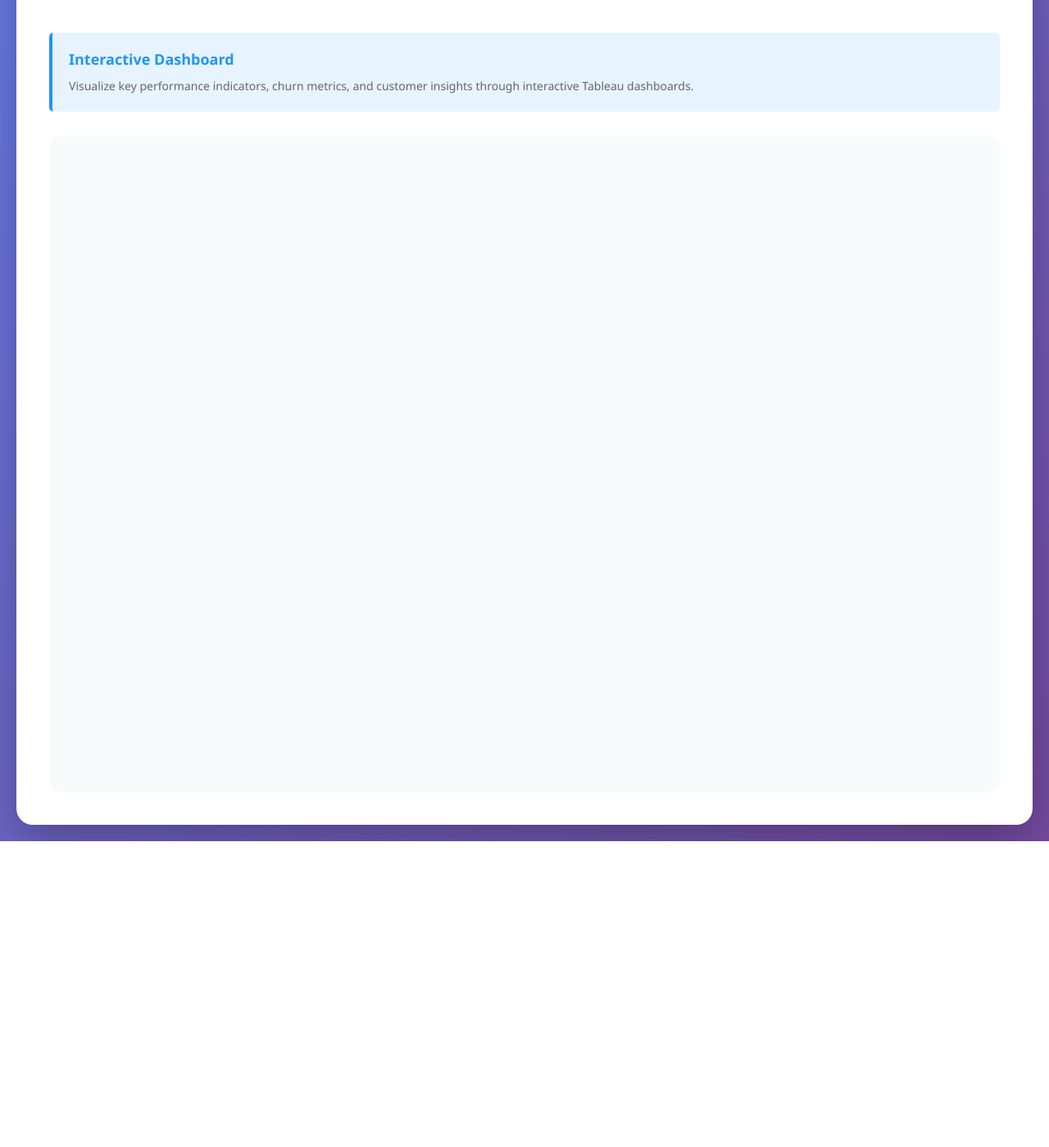
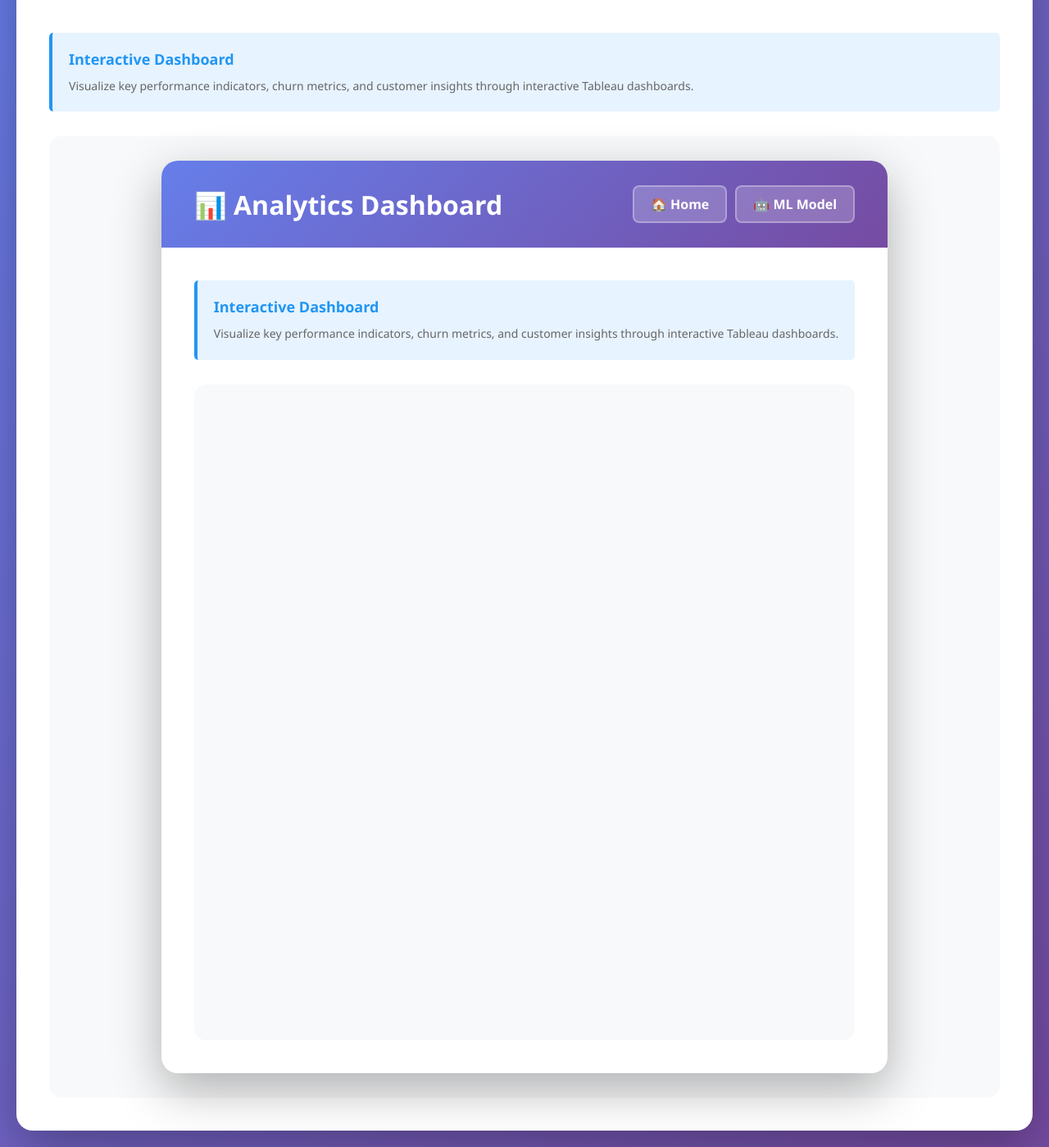
Before and after one commit to DBDA-Group-6/Auto-Insurance-Churn-Prediction, a Flask app: page /dashboard in a window 1280 px wide. Shown: the part 126-1525 px from the top of the page at 82% size. Before the commit the page ends 1152 px from the top, so only its background shows below. Run offline with Flask 3, Linux system fonts and the light colour scheme; some libraries are stand-ins or nearby versions.

Commit message:
Update dashboard.html
embed code changed

```diff
--- a/auto_insurance/templates/dashboard.html
+++ b/auto_insurance/templates/dashboard.html
@@ -1,4 +1,187 @@
 <!DOCTYPE html>
+<html lang="en">
+<head>
+    <meta charset="UTF-8">
+    <meta name="viewport" content="width=device-width, initial-scale=1.0">
+    <title>Dashboard - Auto Insurance Churn Prediction</title>
+    <style>
+        * {
+            margin: 0;
+            padding: 0;
+            box-sizing: border-box;
+        }
+
+        body {
+            font-family: 'Segoe UI', Tahoma, Geneva, Verdana, sans-serif;
+            background: linear-gradient(135deg, #667eea 0%, #764ba2 100%);
+            min-height: 100vh;
+            padding: 20px;
+        }
+
+        .container {
+            max-width: 1400px;
+            margin: 0 auto;
+            background: white;
+            border-radius: 20px;
+            box-shadow: 0 20px 60px rgba(0, 0, 0, 0.3);
+            overflow: hidden;
+        }
+
+        .header {
+            background: linear-gradient(135deg, #667eea 0%, #764ba2 100%);
+            color: white;
+            padding: 30px 40px;
+            display: flex;
+            justify-content: space-between;
+            align-items: center;
+            flex-wrap: wrap;
+            gap: 20px;
+        }
+
+        .header h1 {
+            font-size: 32px;
+            font-weight: 700;
+        }
+
+        .nav-buttons {
+            display: flex;
+            gap: 10px;
+        }
+
+        .nav-button {
+            padding: 10px 20px;
+            background: rgba(255, 255, 255, 0.2);
+            color: white;
+            text-decoration: none;
+            border-radius: 8px;
+            font-weight: 600;
+            transition: all 0.3s ease;
+            border: 2px solid rgba(255, 255, 255, 0.3);
+        }
+
+        .nav-button:hover {
+            background: rgba(255, 255, 255, 0.3);
+            border-color: rgba(255, 255, 255, 0.5);
+        }
+
+        .dashboard-content {
+            padding: 40px;
+        }
+
+        .info-box {
+            background: #e7f3ff;
+            border-left: 4px solid #2196F3;
+            padding: 20px;
+            margin-bottom: 30px;
+            border-radius: 5px;
+        }
+
+        .info-box h3 {
+            color: #2196F3;
+            margin-bottom: 10px;
+            font-size: 18px;
+        }
+
+        .info-box p {
+            color: #666;
+            font-size: 14px;
+            line-height: 1.6;
+        }
+
+        .tableau-container {
+            background: #f8f9fa;
+            border-radius: 15px;
+            padding: 30px;
+            min-height: 800px;
+            display: flex;
+            justify-content: center;
+            align-items: center;
+        }
+
+        .placeholder {
+            text-align: center;
+            color: #999;
+            max-width: 800px;
+        }
+
+        .placeholder h2 {
+            font-size: 28px;
+            margin-bottom: 15px;
+            color: #666;
+        }
+
+        .placeholder p {
+            font-size: 16px;
+            line-height: 1.8;
+            margin-bottom: 20px;
+        }
+
+        .instructions {
+            background: #fff3cd;
+            border-left: 4px solid #ffc107;
+            padding: 20px;
+            margin-top: 30px;
+            border-radius: 5px;
+            text-align: left;
+        }
+
+        .instructions h4 {
+            color: #856404;
+            margin-bottom: 10px;
+            font-size: 16px;
+        }
+
+        .instructions ol {
+            color: #856404;
+            font-size: 14px;
+            line-height: 1.8;
+            margin-left: 20px;
+        }
+
+        code {
+            background: #e9ecef;
+            padding: 2px 6px;
+            border-radius: 3px;
+            font-size: 13px;
+        }
+
+        @media (max-width: 768px) {
+            .header {
+                padding: 20px;
+            }
+
+            .header h1 {
+                font-size: 24px;
+            }
+
+            .dashboard-content {
+                padding: 20px;
+            }
+
+            .tableau-container {
+                min-height: 600px;
+            }
+        }
+    </style>
+</head>
+<body>
+    <div class="container">
+        <div class="header">
+            <h1>📊 Analytics Dashboard</h1>
+            <div class="nav-buttons">
+                <a href="/" class="nav-button">🏠 Home</a>
+                <a href="/ml-model" class="nav-button">🤖 ML Model</a>
+            </div>
+        </div>
+
+        <div class="dashboard-content">
+            <div class="info-box">
+                <h3>Interactive Dashboard</h3>
+                <p>Visualize key performance indicators, churn metrics, and customer insights through interactive Tableau dashboards.</p>
+            </div>
+
+            <div class="tableau-container">
+                <!DOCTYPE html>
 <html lang="en">
 <head>
     <meta charset="UTF-8">
@@ -188,3 +371,10 @@
     </div>
 </body>
 </html>
+
+
+            </div>
+        </div>
+    </div>
+</body>
+</html>
```
